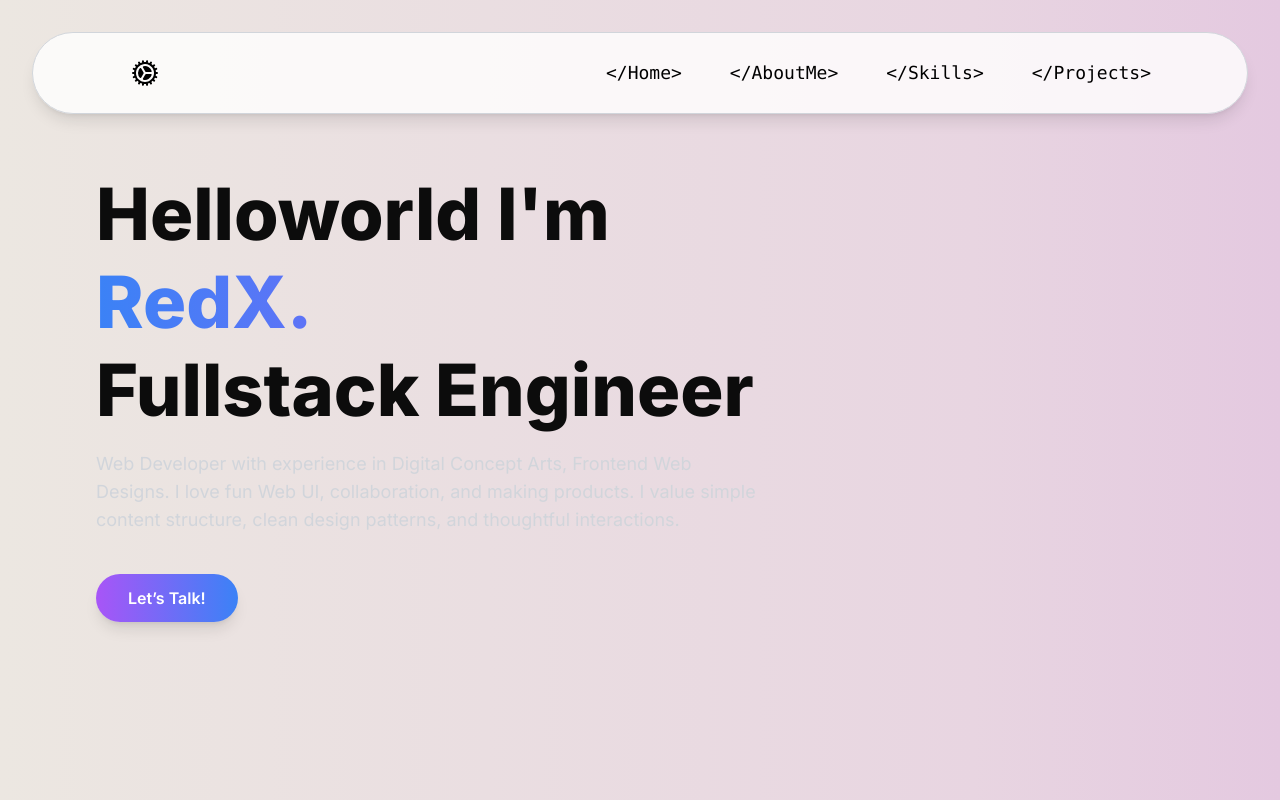
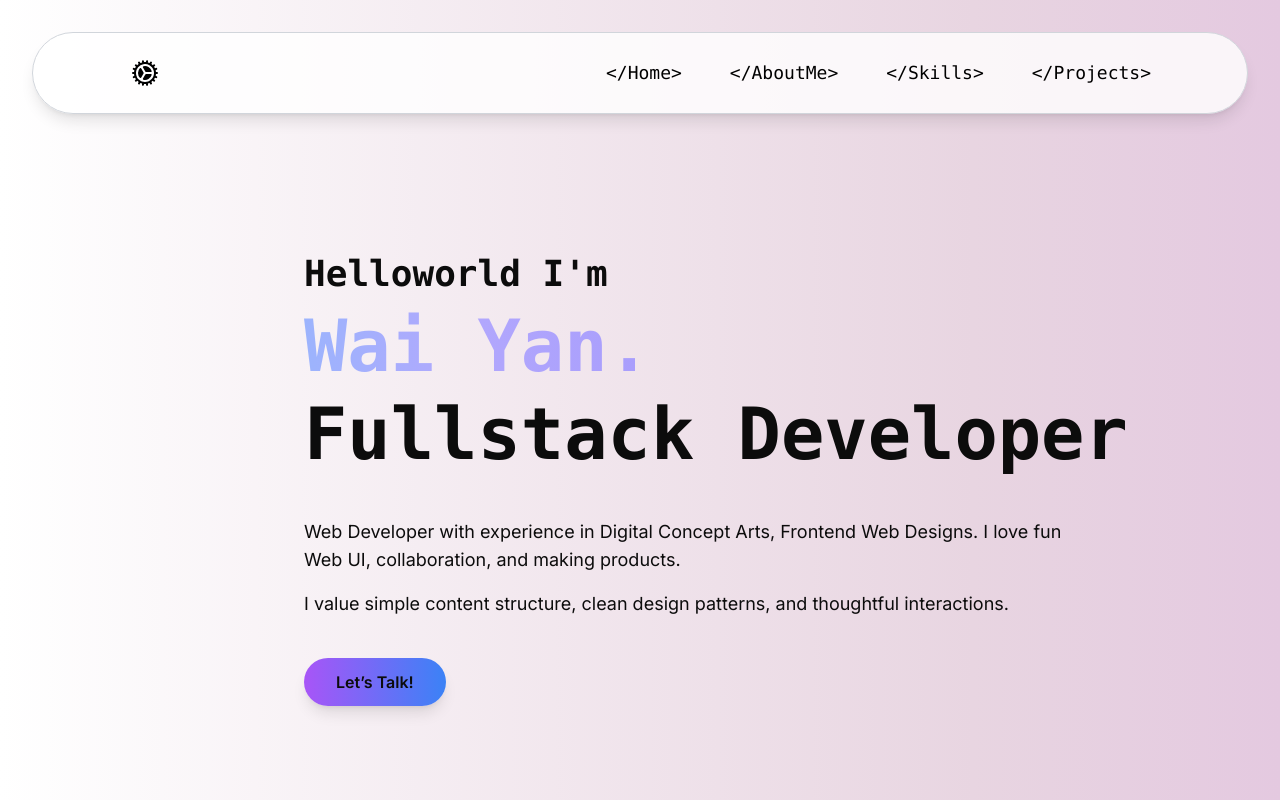
Before and after one commit to CharmTzy/NextJS-Portfolio, a Next.js app: page / in a window 1280 px wide. Built offline with nearby package versions, Linux system fonts and the light colour scheme.

Commit message:
Update home page

```diff
--- a/src/app/components/NavBar.jsx
+++ b/src/app/components/NavBar.jsx
@@ -34,8 +34,6 @@ const Navbar = ({className}) => {
         return <SunIcon className={`h-6 w-6 transition-transform duration-500 ease-in-out cursor-pointer text-yellow-500 hover:text-yellow-600 ${isRotating ? "rotate-180" : "rotate-0"}`} onClick={toggleMode} />;
       case "night":
         return <MoonIcon className={`h-6 w-6 transition-transform duration-500 ease-in-out cursor-pointer text-blue-500 hover:text-blue-600 ${isRotating ? "rotate-180" : "rotate-0"}`} onClick={toggleMode} />;
-      case "winter":
-        return <img src="/snowflake.png" alt="Snowflake Icon" width={24} height={24} className={`h-6 w-6 transition-transform duration-500 ease-in-out cursor-pointer hover:opacity-80 ${isRotating ? "rotate-180" : "rotate-0"}`} onClick={toggleMode} />;
       default:
         return null;
     }
--- a/src/app/components/ThemeContent.tsx
+++ b/src/app/components/ThemeContent.tsx
@@ -1,7 +1,7 @@
 "use client";
-import React, {createContext, useContext, useState, ReactNode, useEffect} from "react";
+import React, {createContext, useContext, useState, ReactNode} from "react";
 
-type Theme = "day" | "night" | "winter";
+type Theme = "day" | "night";
 
 interface ThemeContextType {
   theme: Theme;
@@ -23,11 +23,8 @@ export const ThemeProvider = ({children}: {children: ReactNode}) => {
 
   const toggleTheme = () => {
     setTheme((prevTheme) => {
-      // Correcting the sequence: day -> night -> winter
       if (prevTheme === "day") {
         return "night";
-      } else if (prevTheme === "night") {
-        return "winter";
       } else {
         return "day";
       }
--- a/src/app/components/Welcome.jsx
+++ b/src/app/components/Welcome.jsx
@@ -1,43 +1,46 @@
+import {Inter} from "next/font/google";
 
-import { Inter } from "next/font/google";
-
-const inter = Inter({ subsets: ["latin"] });
+const inter = Inter({subsets: ["latin"]});
 
 export default function Welcome({className}) {
   return (
-    <main className="flex min-h-screen flex-col bg-custom-gradient text-[var(--text-color)]">
+    <main className={`flex min-h-screen flex-col bg-custom-gradient text-[var(--text-color)] ${inter.className}`}>
       {/* Hero Section */}
-      <section className={`flex-1 flex flex-col items-start justify-center text-left px-6 lg:px-24 ${className}`}>
-        <h1 className="text-5xl lg:text-7xl font-extrabold">
-          <span className="block">
-            {Array.from("Helloworld I'm").map((letter, index) => (
-              <span key={index} className="hover:text-red-500 transition-colors">
+      <section className={`flex-1 flex flex-col items-start justify-center text-left px-8 lg:px-24 lg:ml-52 lg:mt-40 ${className}`}>
+        {/* Intro Text */}
+        <span className="block text-xl lg:text-4xl font-mono font-semibold">
+          {Array.from("Helloworld I'm").map((letter, index) => (
+            <span key={index} className="hover:text-[#41e4fd] transition-colors">
+              {letter}
+            </span>
+          ))}
+        </span>
+
+        <h1 className="text-5xl lg:text-7xl font-mono font-bold">
+          <span
+            className="block mt-4 text-transparent bg-clip-text bg-[200%_auto] bg-gradient-to-r from-[#41e4fd] via-[#b2a8fd] to-[#8678f9] animate-text-gradient"
+          >
+            {Array.from("Wai Yan.").map((letter, index) => (
+              <span key={index} className="hover:text-[#41e4fd] transition-colors ">
                 {letter}
               </span>
             ))}
           </span>
-          <span className="block mt-4 text-transparent bg-clip-text bg-gradient-to-r from-blue-500 to-purple-500">
-            {Array.from("RedX.").map((letter, index) => (
-              <span key={index} className="hover:text-red-500 transition-colors">
-                {letter}
-              </span>
-            ))}
-          </span>
-          <span className="block mt-4 text-6xl lg:text-7xl">
-            {Array.from("Fullstack Engineer").map((letter, index) => (
-              <span key={index} className="hover:text-red-500 transition-colors">
+
+          <span className="block mt-4 text-6xl lg:text-7xl text-[var(--text-color)]">
+            {Array.from("Fullstack Developer").map((letter, index) => (
+              <span key={index} className="hover:text-[#41e4fd] transition-colors">
                 {letter}
               </span>
             ))}
           </span>
         </h1>
-        <p className="mt-6 max-w-2xl text-lg text-gray-300">
-          Web Developer with experience in Digital Concept Arts, Frontend Web Designs. I love fun Web UI, collaboration, and making products. I value simple content structure, clean design patterns, and thoughtful interactions.
-        </p>
+
+        <p className="mt-12 max-w-3xl text-md lg:text-lg text-[var(--text-color)]">Web Developer with experience in Digital Concept Arts, Frontend Web Designs. I love fun Web UI, collaboration, and making products.</p>
+        <p className="mt-4 max-w-3xl text-md lg:text-lg text-[var(--text-color)]">I value simple content structure, clean design patterns, and thoughtful interactions.</p>
+        {/* Call to Action */}
         <div className="mt-10 flex items-center space-x-6">
-          <button className="bg-gradient-to-r from-purple-500 to-blue-500 text-white font-semibold py-3 px-8 rounded-full shadow-lg transform hover:scale-105 transition-transform">
-            Let’s Talk!
-          </button>
+          <button className="bg-gradient-to-r from-purple-500 to-blue-500 text-[var(--text-color)] font-semibold py-3 px-8 rounded-full shadow-lg transform hover:scale-105 transition-transform">Let’s Talk!</button>
         </div>
       </section>
     </main>
--- a/src/app/globals.css
+++ b/src/app/globals.css
@@ -23,7 +23,7 @@
 
 
 :root {
-  --bg-color: linear-gradient(90deg, rgba(236,231,225,1) 0%, rgba(232,213,225,1) 76%, rgba(228,201,224,1) 100%);
+  --bg-color: linear-gradient(90deg, rgb(255, 255, 255) 0%, rgba(232,213,225,1) 76%, rgba(228,201,224,1) 100%);
   --text-color: #0c0c0c;
   --primary-gradient: linear-gradient(to right, #f39c12, #f1c40f);
 }
@@ -35,16 +35,26 @@
   --primary-gradient: linear-gradient(to right, #34495e, #2c3e50);
 }
 
-/* Winter Theme */
-[data-theme='winter'] {
-  --bg-color: linear-gradient(135deg, #e0f7fa, #d0e9ff);
-  --text-color: #005b96;
-  --primary-gradient: linear-gradient(to right, #00c6ff, #0072ff);
-}
-
-
 body {
   background-color: var(--bg-color);
   color: var(--text-color);
   overflow-x: hidden;
 }
+
+@keyframes gradientMove {
+  0% {
+    background-position: 0% 50%;
+  }
+  50% {
+    background-position: 100% 50%;
+  }
+  100% {
+    background-position: 0% 50%;
+  }
+}
+
+.animated-gradient {
+  background-size: 200% 200%;
+  background-position: 0% 50%;
+  animation: gradientMove 3s ease-in-out infinite;
+}
--- a/tailwind.config.js
+++ b/tailwind.config.js
@@ -10,6 +10,16 @@ module.exports = {
       backgroundImage: {
         'custom-gradient': 'var(--bg-color)',
       },
+      animation: {
+        'text-gradient': 'textShift 1.5s ease-in-out infinite', // Increased time and changed keyframe name
+      },
+      keyframes: {
+        textShift: {
+          '0%': { backgroundPosition: '0% center' }, // Start from left
+          '50%': { backgroundPosition: '100% center' }, // Move to right
+          '100%': { backgroundPosition: '0% center' }, // Move back to left
+        },
+      },
     },
   },
   plugins: [],
```
Also changed, not shown: public/snowflake.png (deleted).
